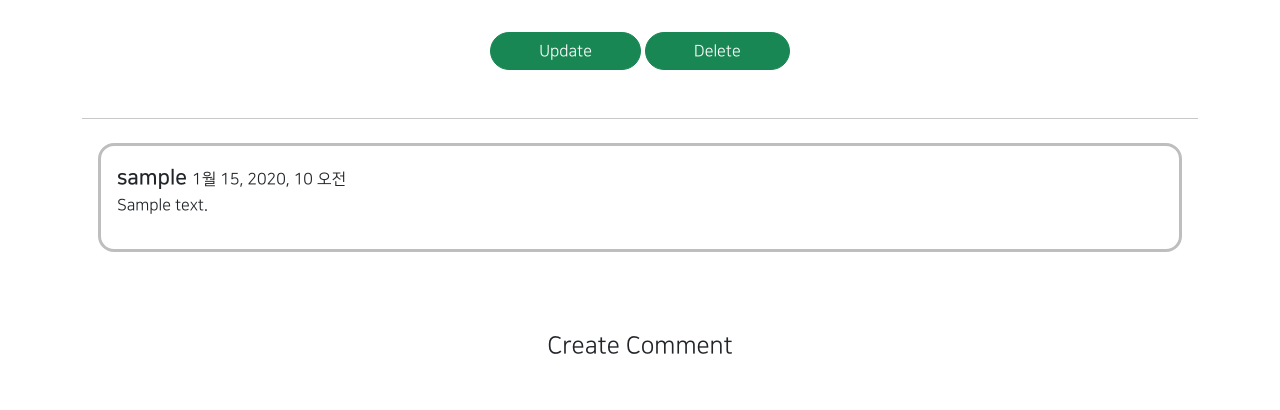
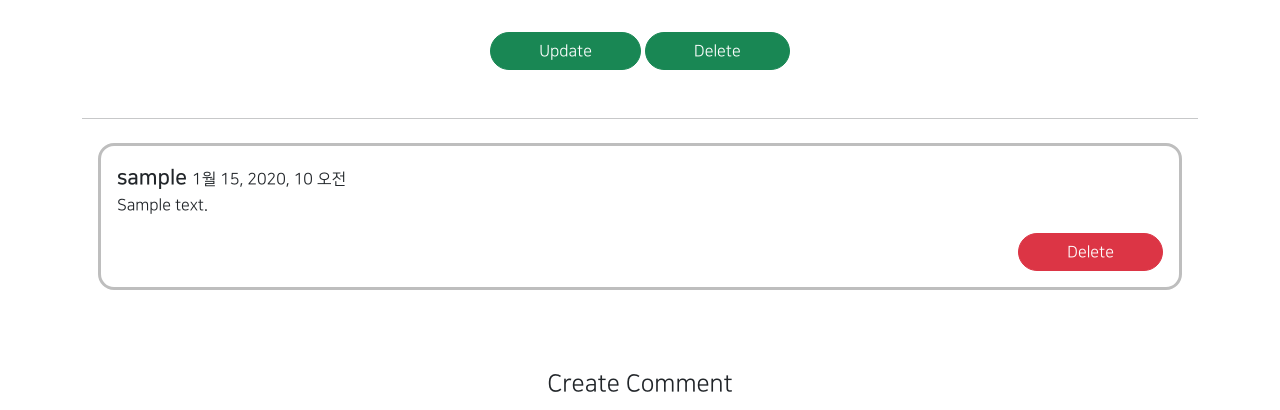
Before and after one commit to PR-Juyoung/GJAI_web_stu, a Django app: page /articles/detail/1 in a window 1280 px wide. Shown: the part 1016-1426 px from the top of the page. Run offline with Django 3.2, Linux system fonts and the light colour scheme; a user stored in the database is signed in; tables that the repository leaves empty hold one stand-in row (values such as "Sample post"); grey boxes marked "Sample" are stand-in pictures; parts of the project's set-up code (start-up, migrations or seed data) failed here and were passed over; some libraries are stand-ins or nearby versions; some web fonts are replaced.

Commit message:
2108010 hello world commit 2st _5

```diff
--- a/articleapp/templates/articleapp/detail.html
+++ b/articleapp/templates/articleapp/detail.html
@@ -41,6 +41,7 @@
         <div class="text-center my-4">
 
             {% for comment in target_article.comment.all %}
+
             <div class="comment_box">
                 <div>
                     <span class="NNS_B"
@@ -54,6 +55,14 @@
                         {{ comment.content }}
                     </p>
                 </div>
+                {% if comment.writer == user %}
+                <div style="text-align: right">
+                    <a href="{% url 'commentapp:delete' pk=comment.pk %}"
+                       class="btn btn-danger rounded-pill px-5">
+                        Delete
+                    </a>
+                </div>
+                {% endif %}
             </div>
 
             {% endfor %}
```
